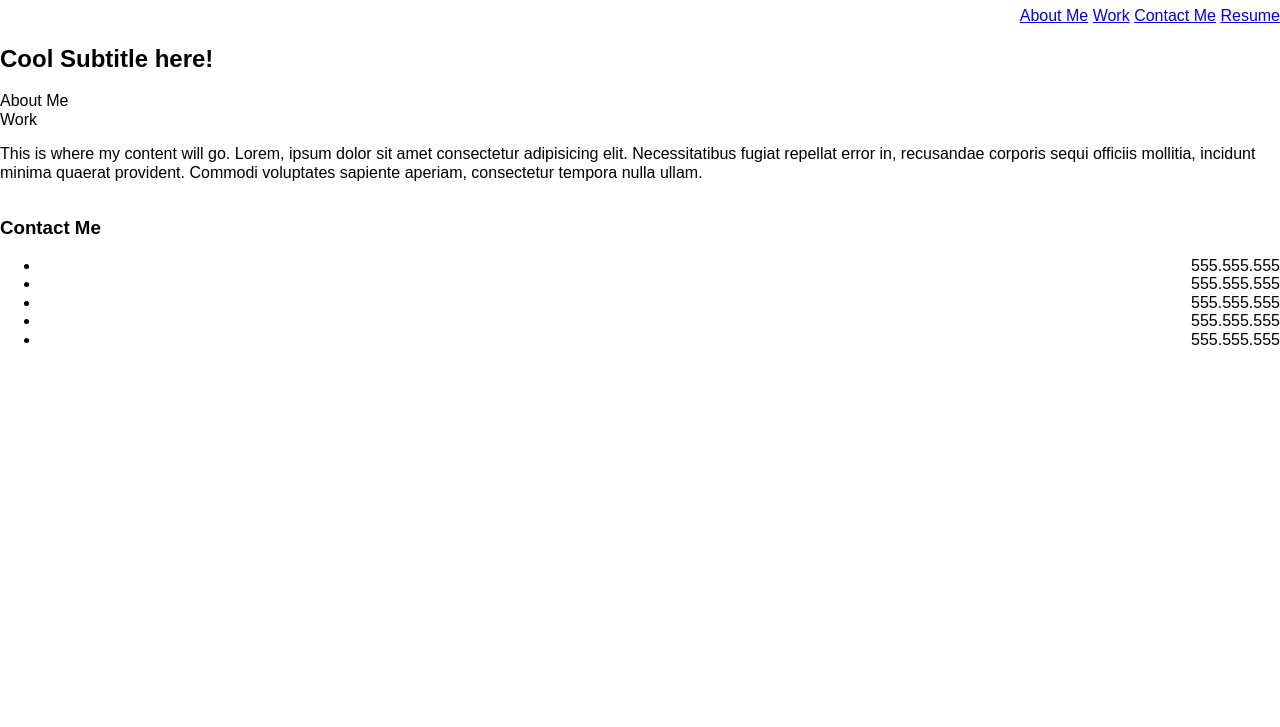
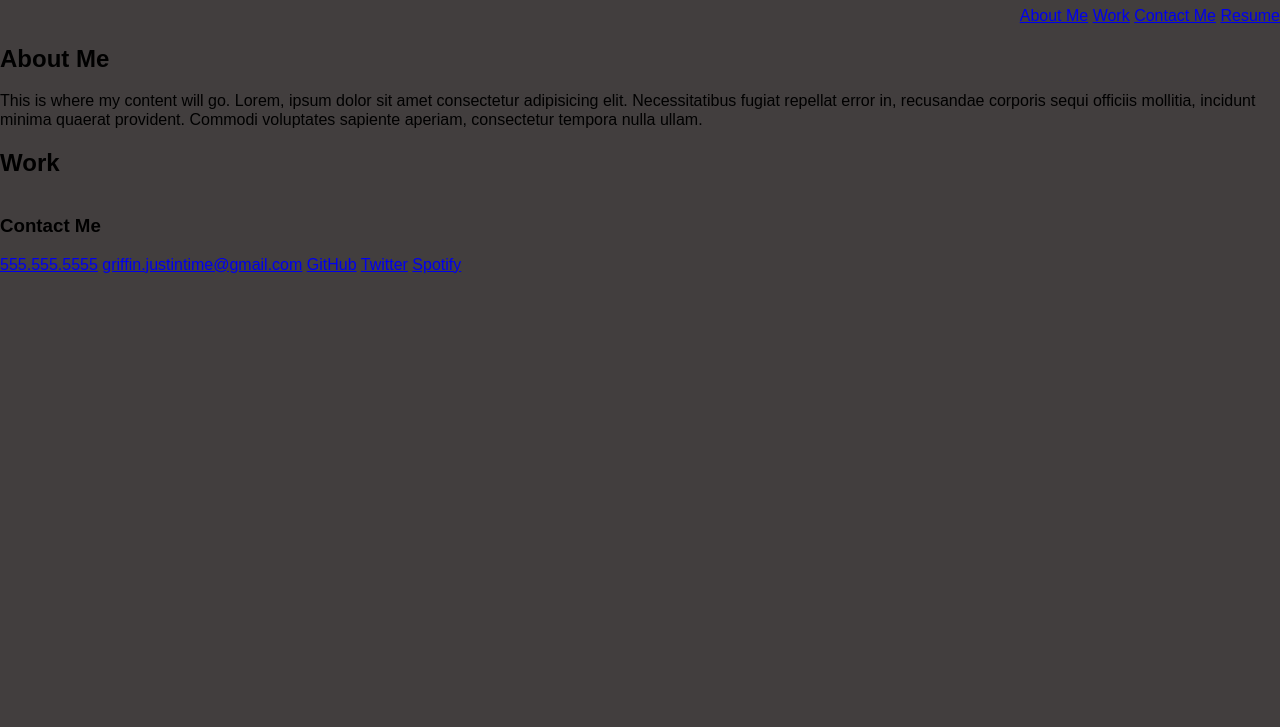
Before and after one commit to griffin-justintime/portfolio-from-scratch, a plain HTML site: page index.html in a window 1280 px wide. Shown: the part 73-800 px from the top of the page. Drawn offline with Linux system fonts and the light colour scheme.

Commit message:
updated navbars

```diff
--- a/Assets/css/style.css
+++ b/Assets/css/style.css
@@ -1,5 +1,6 @@
 /* Universal Selectors */
 * {
+background-color: rgb(66, 62, 62);
 
 }
 
@@ -9,17 +10,25 @@ body {
     margin: 0;
     display: flex;
     flex-direction: column;
-
 }
 
-nav {
-    text-align: right;
+header {
+    display: inline-block;
 }
+
 
 h1 {
     color: rgb(11, 62, 71);
 }
 
 /* Class Selectors */
+.navtop {
+    text-align: right;
+}
 
+.navbot {
+    display: inline;
+}
 /* Id Selectors */
+
+/*  */
--- a/index.html
+++ b/index.html
@@ -8,31 +8,25 @@
     <link rel="stylesheet" href="Assets/css/style.css" />
     <title>Portfolio</title>
   </head>
+  <!-- Header and NavBar -->
   <body>
     <header>
       <h1>Justin Griffin</h1>
-      <nav>
+      <nav class="navtop">
 
-          <a href="*">About Me</a>
-          <a href="*">Work</a>
-          <a href="*">Contact Me</a>
-          <a href="*">Resume</a>
+          <a href="#about-me">About Me</a>
+          <a href="#work">Work</a>
+          <a href="#contact-me">Contact Me</a>
+          <a href="#resume">Resume</a>
 
       </nav>
     </header>
     <main>
+
       <section>
-        <h2>Cool Subtitle here!</h2>
-      </section>
-      <aside>
-          <article>
+          <h2 id="about-me">
               About Me
-          </article>
-          <article>
-              Work
-          </article>
-      </aside>
-      <section>
+          </h2
         <p>
           This is where my content will go. Lorem, ipsum dolor sit amet
           consectetur adipisicing elit. Necessitatibus fugiat repellat error in,
@@ -41,17 +35,20 @@
           nulla ullam.
         </p>
       </section>
+      <section>
+          <h2 id="work">
+              Work
+          </h2>
+      </section>
     </main>
     <footer>
-      <h3>Contact Me</h3>
-      <nav>
-        <ul>
-          <li>555.555.555</li>
-          <li>555.555.555</li>
-          <li>555.555.555</li>
-          <li>555.555.555</li>
-          <li>555.555.555</li>
-        </ul>
+      <h3 id="contact-me">Contact Me</h3>
+      <nav class="navbot">
+        <a href="*">555.555.5555</a>
+        <a href="*">griffin.justintime@gmail.com</a>
+        <a href="*">GitHub</a>
+        <a href="*">Twitter</a>
+        <a href="*">Spotify</a>
       </nav>
     </footer>
   </body>
```
